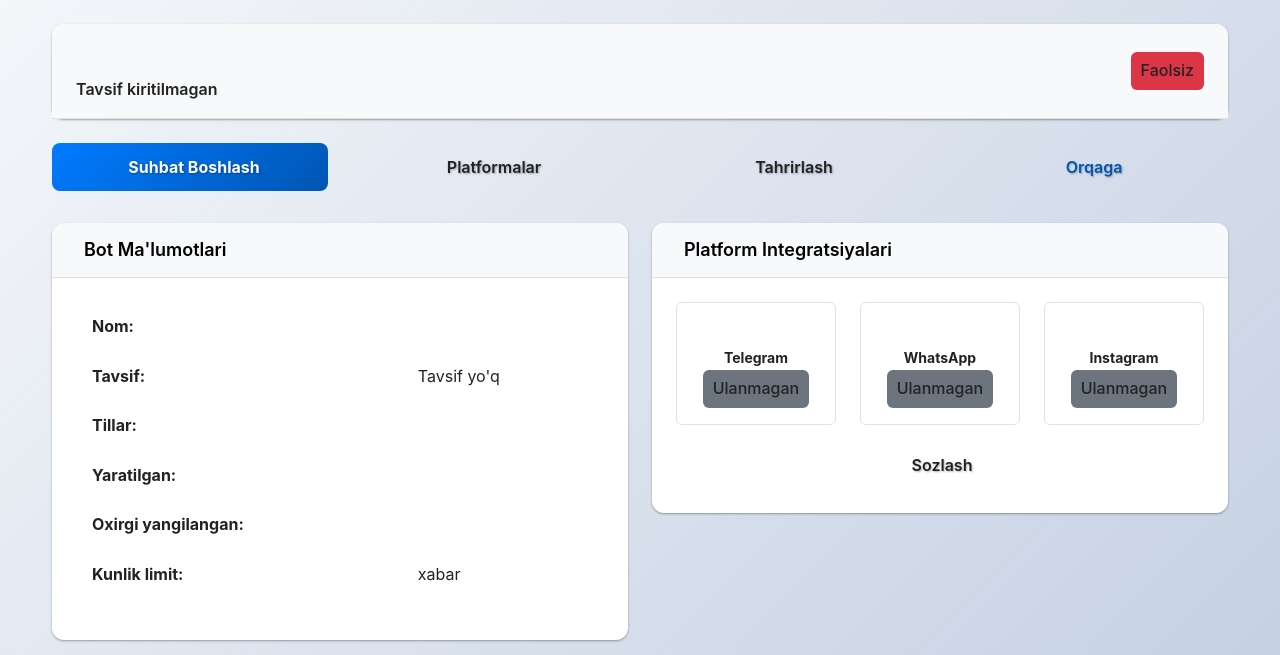
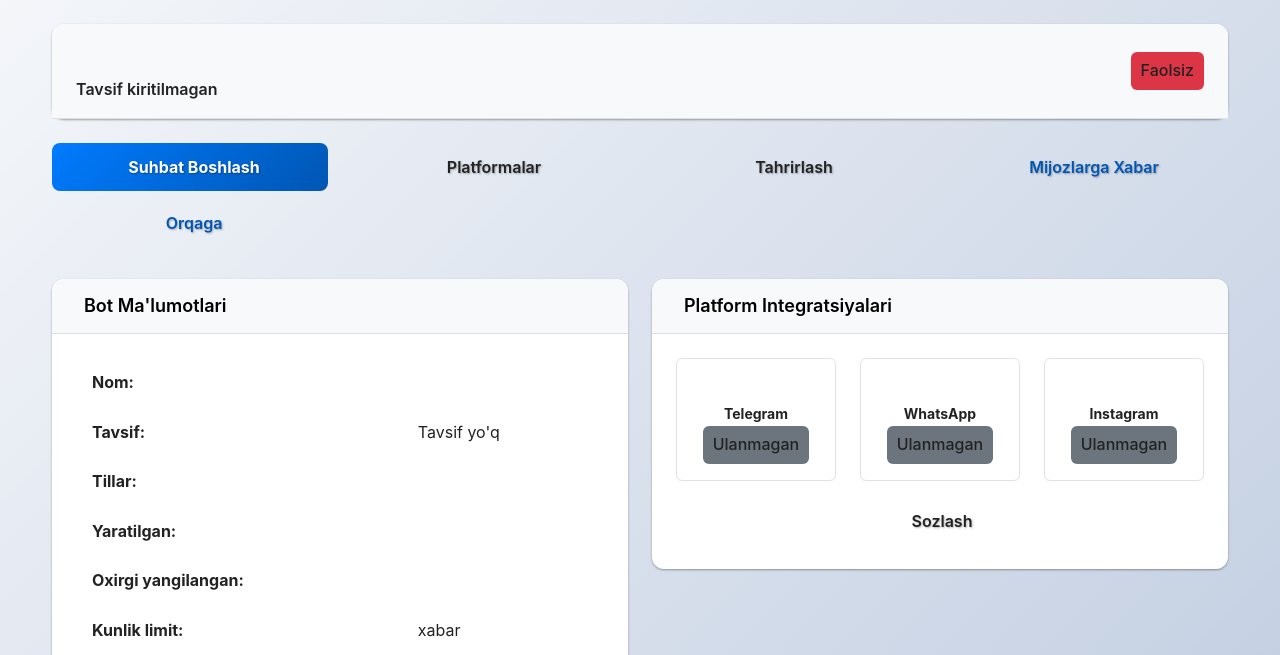
Before and after one commit to akramjon10000/ChatbotBuilder, a Python web app: template templates/bot/detail.html in a window 1280 px wide. Shown: the part 58-713 px from the top of the page. Run offline with Jinja, Linux system fonts and the light colour scheme; the template is opened without the code that fills it, so the values that code supplies are empty.

Commit message:
Add a manual message sending feature for clients
Add a new button in the bot detail template to navigate to a page for sending manual messages to clients.

Replit-Commit-Author: Agent
Replit-Commit-Session-Id: 84214bbe-f469-44a4-b82e-c1fd74a7d538
Replit-Commit-Checkpoint-Type: intermediate_checkpoint
Replit-Commit-Screenshot-Url: https://storage.googleapis.com/screenshot-production-us-central1/b810507e-d0ca-41f2-847c-f77f567690b4/84214bbe-f469-44a4-b82e-c1fd74a7d538/mGn0tuR

```diff
--- a/templates/bot/detail.html
+++ b/templates/bot/detail.html
@@ -44,6 +44,12 @@
                     <i class="fas fa-edit me-2"></i>
                     Tahrirlash
                 </button>
+            </div>
+            <div class="col-md-3 mb-2">
+                <a href="{{ url_for('send_manual_message', bot_id=bot.id) }}" class="btn btn-outline-primary w-100">
+                    <i class="fas fa-paper-plane me-2"></i>
+                    Mijozlarga Xabar
+                </a>
             </div>
             <div class="col-md-3 mb-2">
                 <a href="{{ url_for('dashboard') }}" class="btn btn-outline-secondary w-100">
```
